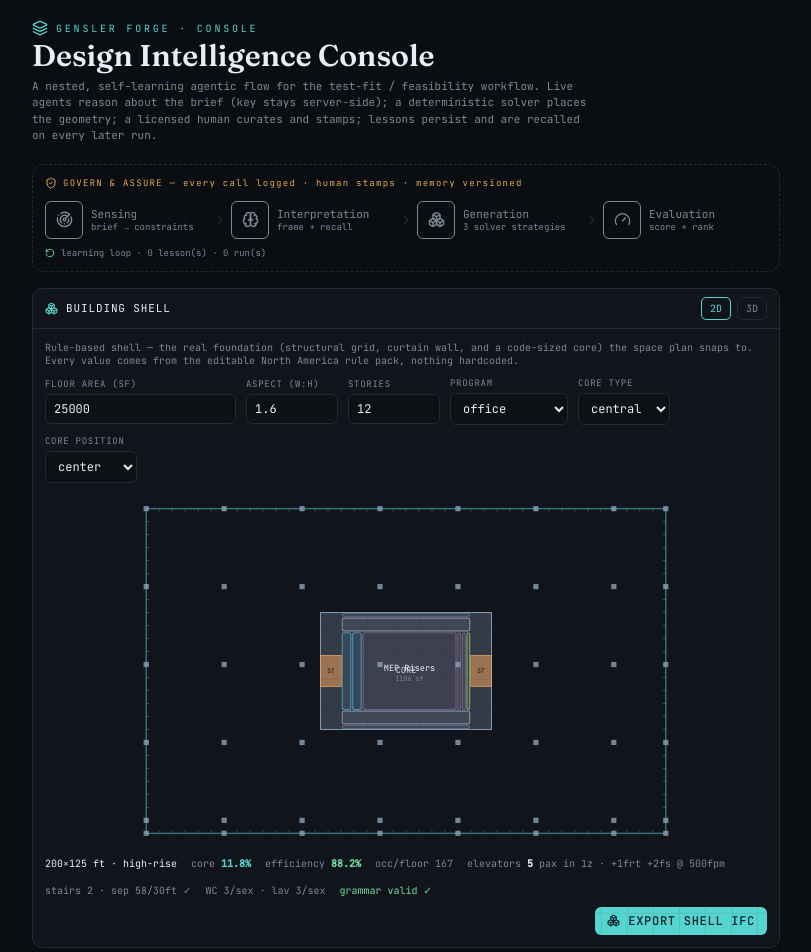
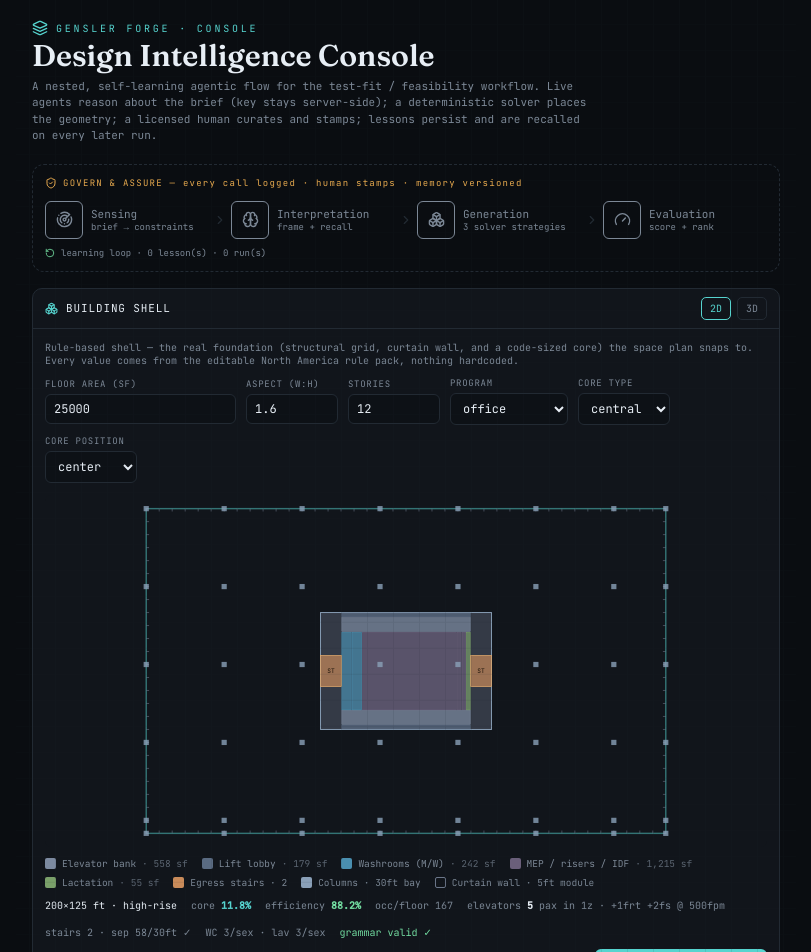
Before and after one commit to volleyeg/AgenticDesignProcess, a React (Vite) app in the folder client/: page / in a window 1280 px wide. Shown: the top 952 px of the page, without its empty margins (234-1045 px from the left). Built offline with nearby package versions, Linux system fonts and the light colour scheme.

Commit message:
Legibility: shell plan renders core parts as solid color blocks (no more colliding inline labels) + a color legend keyed to each component (elevator bank / lobby / washrooms / risers / lactation / stairs / columns / curtain wall) with areas, bay, and module

```diff
--- a/client/src/App.jsx
+++ b/client/src/App.jsx
@@ -288,7 +288,37 @@ export default function App() {
           {shell && shellModel && (
             <>
               <div style={{ padding: 6, background: "var(--panel)", borderRadius: 6 }}>
-                {shellView === "2d" ? <Plan2D model={shellModel} /> : <Viewer3D model={shellModel} />}
+                {shellView === "2d" ? <Plan2D model={shellModel} labels={false} /> : <Viewer3D model={shellModel} />}
+              </div>
+              <div className="row" style={{ flexWrap: "wrap", gap: "6px 14px", marginTop: 10 }}>
+                {(() => {
+                  const COL = { elevator: "#7c8aa0", lobby: "#5a6b82", restroom: "#4a8fb0", shaft: "#6a5f7a", lactation: "#7aa06a" };
+                  const NAME = { elevator: "Elevator bank", lobby: "Lift lobby", restroom: "Washrooms (M/W)", shaft: "MEP / risers / IDF", lactation: "Lactation" };
+                  const groups = {};
+                  for (const c of shell.core.components) {
+                    const a = c.rect.w * c.rect.h;
+                    groups[c.type] = groups[c.type] || { n: 0, area: 0 };
+                    groups[c.type].n++; groups[c.type].area += a;
+                  }
+                  const items = Object.keys(NAME).filter((k) => groups[k]).map((k) => (
+                    <span key={k} className="row gap6" style={{ fontFamily: "var(--mono)", fontSize: 9.5, color: "var(--muted)" }}>
+                      <span style={{ width: 11, height: 11, background: COL[k], borderRadius: 2, display: "inline-block" }} />
+                      {NAME[k]} <span style={{ color: "#5a6470" }}>· {Math.round(groups[k].area).toLocaleString()} sf</span>
+                    </span>
+                  ));
+                  items.push(
+                    <span key="st" className="row gap6" style={{ fontFamily: "var(--mono)", fontSize: 9.5, color: "var(--muted)" }}>
+                      <span style={{ width: 11, height: 11, background: "#c98b5a", borderRadius: 2, display: "inline-block" }} /> Egress stairs · {shell.core.stairs.length}
+                    </span>,
+                    <span key="col" className="row gap6" style={{ fontFamily: "var(--mono)", fontSize: 9.5, color: "var(--muted)" }}>
+                      <span style={{ width: 11, height: 11, background: "#8aa0b8", borderRadius: 2, display: "inline-block" }} /> Columns · {shell.grid.bayFt}ft bay
+                    </span>,
+                    <span key="cw" className="row gap6" style={{ fontFamily: "var(--mono)", fontSize: 9.5, color: "var(--muted)" }}>
+                      <span style={{ width: 11, height: 11, border: "1px solid #6b7689", borderRadius: 2, display: "inline-block" }} /> Curtain wall · {shell.facade.moduleFt}ft module
+                    </span>
+                  );
+                  return items;
+                })()}
               </div>
               <div className="row" style={{ flexWrap: "wrap", gap: 14, marginTop: 10, fontFamily: "var(--mono)", fontSize: 10 }}>
                 <span style={{ color: "var(--ink)" }}>{shell.W}×{shell.H} ft{shell.highRise ? " · high-rise" : ""}</span>
--- a/client/src/bim/Plan2D.jsx
+++ b/client/src/bim/Plan2D.jsx
@@ -5,7 +5,7 @@ import React from "react";
 const KIND = { work: "var(--cyan)", meet: "var(--amber)", social: "var(--green)", support: "var(--slate-z)",
   elevator: "#7c8aa0", lobby: "#5a6b82", restroom: "#4a8fb0", shaft: "#6a5f7a", lactation: "#7aa06a" };
 
-export default function Plan2D({ model, maxW = 560 }) {
+export default function Plan2D({ model, maxW = 560, labels = true }) {
   if (!model) return null;
   const b = model.bounds();
   const pad = 8;
@@ -14,6 +14,7 @@ export default function Plan2D({ model, maxW = 560 }) {
   const H = b.hFt * scale + pad * 2;
   const X = (xf) => pad + (xf - b.minX) * scale;
   const Y = (yf) => pad + (yf - b.minY) * scale;
+  const solid = !labels; // shell mode: read components as solid color blocks, key them in the legend
 
   const rect = (fp) => {
     const xs = fp.map((p) => p[0]), ys = fp.map((p) => p[1]);
@@ -30,7 +31,7 @@ export default function Plan2D({ model, maxW = 560 }) {
       {(model.cores || []).map((c, i) => { const r = rect(c.footprintFt); return (
         <rect key={"c" + i} x={r.x} y={r.y} width={r.w} height={r.h} fill="#586173" fillOpacity="0.5" stroke="#8aa0b8" strokeWidth="1" />
       ); })}
-      {(model.cores || []).map((c, i) => { const r = rect(c.footprintFt); return (
+      {!solid && (model.cores || []).map((c, i) => { const r = rect(c.footprintFt); return (
         <text key={"ct" + i} x={r.x + r.w / 2} y={r.y + r.h / 2} fill="var(--ink)" fontSize="9" textAnchor="middle" dominantBaseline="middle" style={{ fontFamily: "var(--mono)" }}>CORE</text>
       ); })}
       {(model.spaces || []).map((s, i) => {
@@ -38,10 +39,10 @@ export default function Plan2D({ model, maxW = 560 }) {
         const small = r.w < 34 || r.h < 22;
         return (
           <g key={i}>
-            <rect x={r.x + 1} y={r.y + 1} width={r.w - 2} height={r.h - 2} fill={col} fillOpacity="0.16" stroke={col} strokeWidth="1.25" rx="2" />
-            {s.daylight && <circle cx={r.x + 7} cy={r.y + 7} r="2.2" fill="var(--amber)" />}
-            {!small && <text x={r.x + r.w / 2} y={r.y + r.h / 2 - 3} fill="var(--ink)" fontSize="9" textAnchor="middle" dominantBaseline="middle" style={{ fontFamily: "var(--mono)" }}>{s.name}</text>}
-            {!small && <text x={r.x + r.w / 2} y={r.y + r.h / 2 + 8} fill="var(--muted)" fontSize="7" textAnchor="middle" dominantBaseline="middle" style={{ fontFamily: "var(--mono)" }}>{s.areaFt2} sf</text>}
+            <rect x={r.x + 0.5} y={r.y + 0.5} width={Math.max(r.w - 1, 0)} height={Math.max(r.h - 1, 0)} fill={col} fillOpacity={solid ? 0.7 : 0.16} stroke={col} strokeWidth={solid ? 0.6 : 1.25} rx={solid ? 0 : 2} />
+            {!solid && s.daylight && <circle cx={r.x + 7} cy={r.y + 7} r="2.2" fill="var(--amber)" />}
+            {!solid && !small && <text x={r.x + r.w / 2} y={r.y + r.h / 2 - 3} fill="var(--ink)" fontSize="9" textAnchor="middle" dominantBaseline="middle" style={{ fontFamily: "var(--mono)" }}>{s.name}</text>}
+            {!solid && !small && <text x={r.x + r.w / 2} y={r.y + r.h / 2 + 8} fill="var(--muted)" fontSize="7" textAnchor="middle" dominantBaseline="middle" style={{ fontFamily: "var(--mono)" }}>{s.areaFt2} sf</text>}
           </g>
         );
       })}
```
